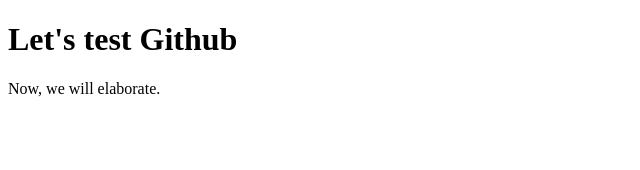
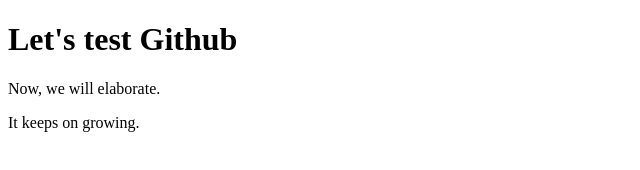
Before and after one commit to dapoudel/hubtest, a plain HTML site: page index.html in a window 1280 px wide. Shown: the whole page, without its empty margins (0-640 px from the left). Drawn offline with Linux system fonts and the light colour scheme.

Commit message:
added another line

```diff
--- a/index.html
+++ b/index.html
@@ -9,5 +9,6 @@
 <body>
     <h1>Let's test Github</h1>
     <p>Now, we will elaborate.</p>
+    <p>It keeps on growing.</p>
 </body>
 </html>
```
